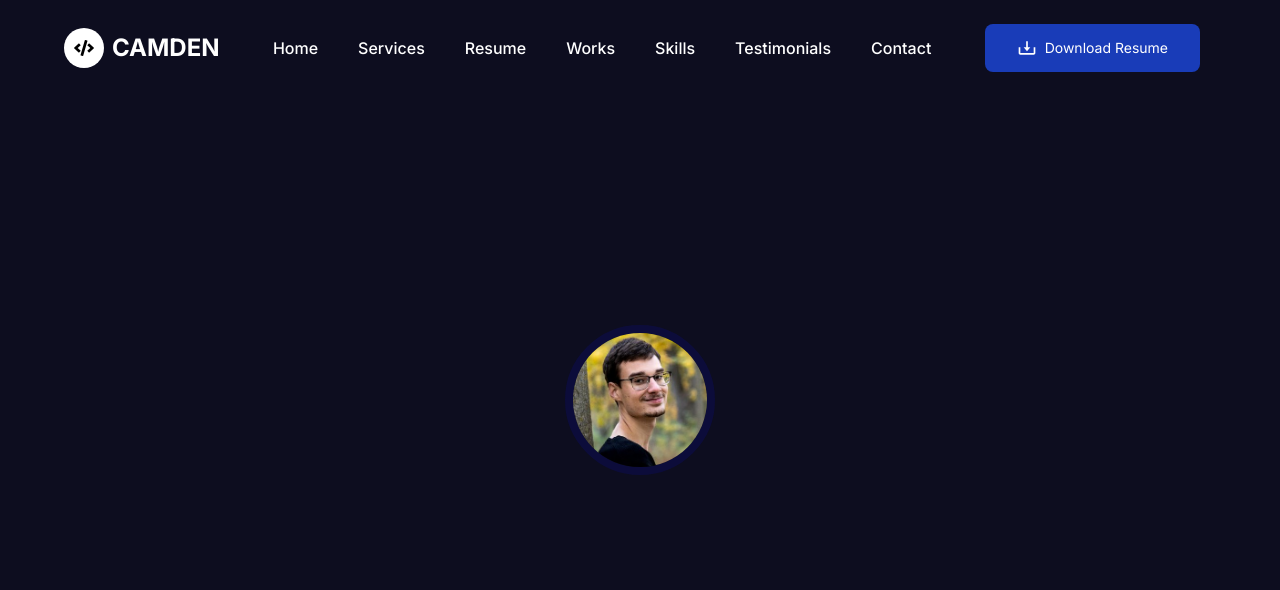
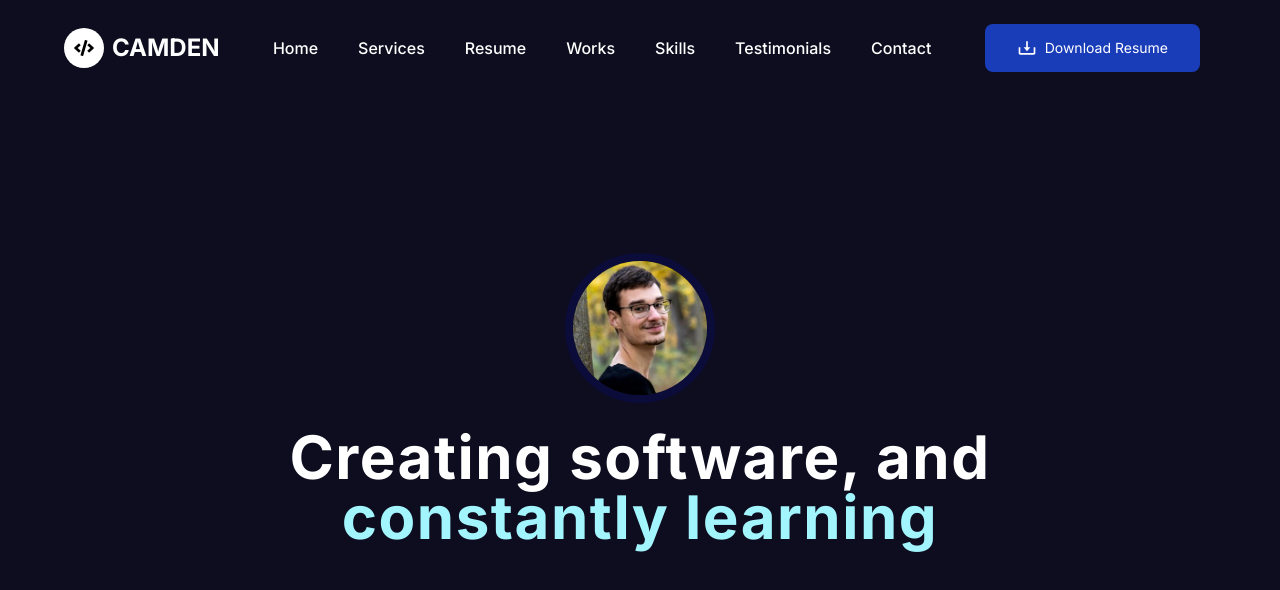
Before and after one commit to Camden-Kirkpatrick/portfolio_website, a Next.js app: page / in a window 1280 px wide. Shown: the top 590 px of the page. Built offline with nearby package versions, Linux system fonts and the light colour scheme.

Commit message:
added hero text

```diff
--- a/components/Home/Hero/Hero.tsx
+++ b/components/Home/Hero/Hero.tsx
@@ -6,9 +6,14 @@ const Hero = () => {
     <div className='relative h-screen flex items-center justify-center text-white overflow-hidden flex-col'>
         <div className='relative z-10 flex flex-col items-center'>
             <Image src="/images/me.png" alt="hero-image" width={150} height={150} className="rounded-full border-8 border-[#0c0c48aa]"/>
+            <h1 className='text-2xl sm:text-4xl md:text-5xl lg:text-6xl mt-6 text-center font-bold tracking-wide'>
+              Creating software, and
+              <br />
+              <span className='text-cyan-200'>constantly learning</span>
+            </h1>
         </div>
     </div>
   )
 }
 
-export default Hero
+export default Hero;
```
